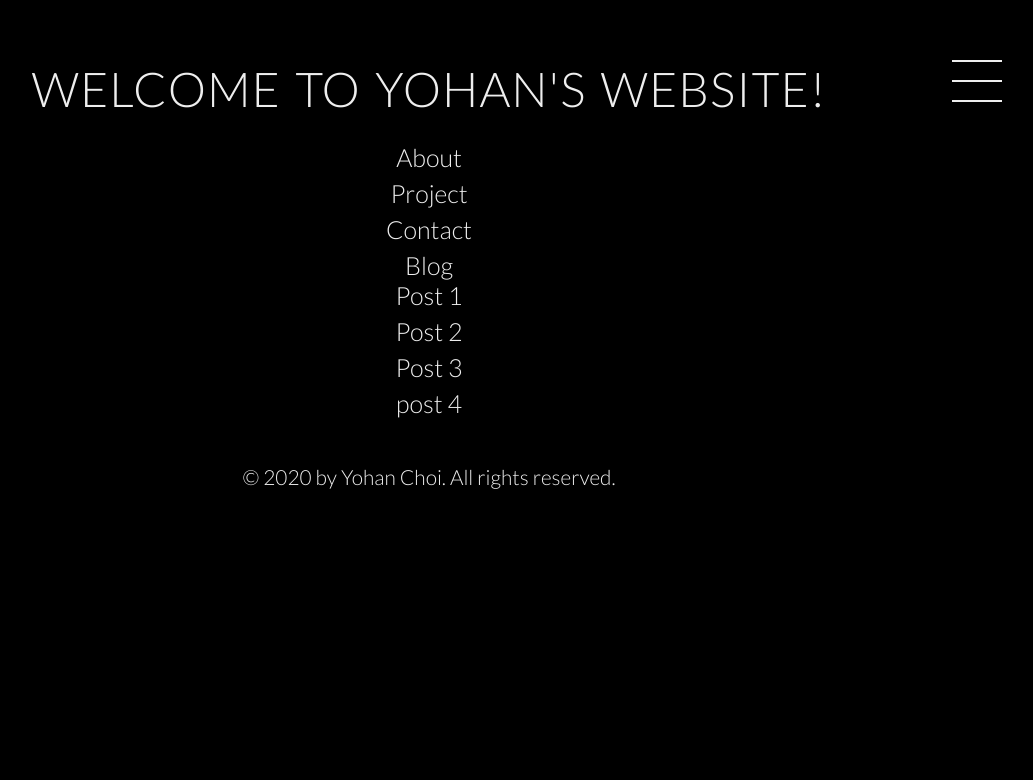
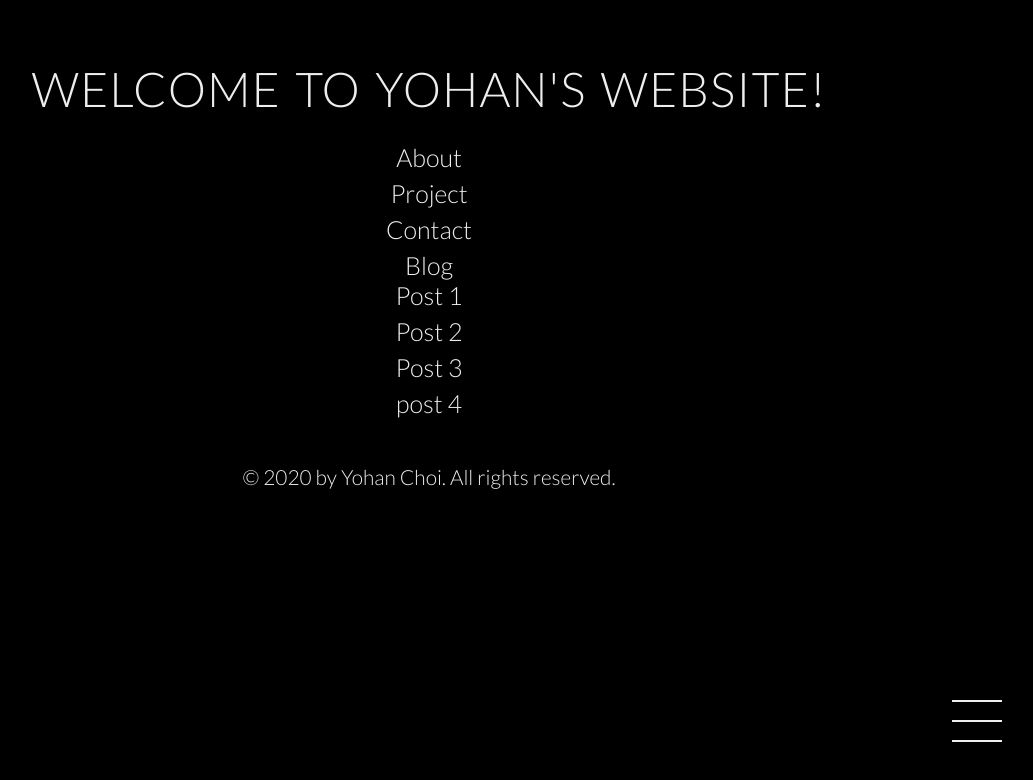
Before and after one commit to cyh0968/portfolio-website, a Next.js app: page / in a window 1280 px wide. Shown: the top 780 px of the page, without its empty margins (211-1244 px from the left). Built offline with nearby package versions, Linux system fonts and the light colour scheme.

Commit message:
fix: changed toggle button position to bottom from top

```diff
--- a/components/layout/navigation/navigation.module.scss
+++ b/components/layout/navigation/navigation.module.scss
@@ -14,7 +14,7 @@
     height: 6rem;
     width: 6rem;
     position: fixed;
-    top: 1rem;
+    bottom: 1rem;
     right: 1.5rem;
     z-index: 5;
     text-align: center;
```
